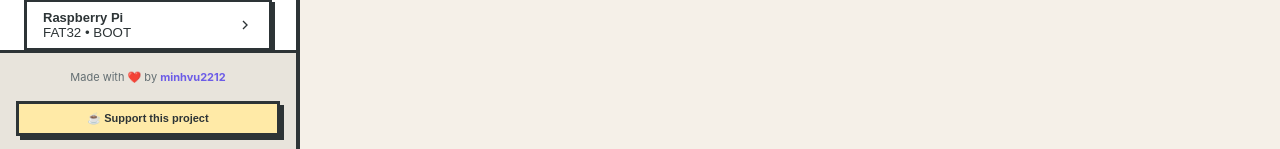
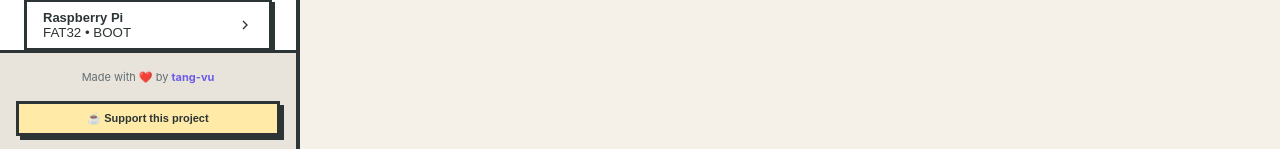
Before and after one commit to minhvu2212/memory-card-toolkit, a React (Vite) app: page / in a window 1280 px wide. Shown: the part 648-797 px from the top of the page. Built offline with nearby package versions, Linux system fonts and the light colour scheme.

Commit message:
chore: update GitHub username from minhvu2212 to tang-vu

```diff
--- a/src/renderer/components/Sidebar.jsx
+++ b/src/renderer/components/Sidebar.jsx
@@ -248,12 +248,12 @@ function Sidebar({
                 <div className="sidebar__author">
                     Made with ❤️ by{' '}
                     <a
-                        href="https://github.com/minhvu2212"
+                        href="https://github.com/tang-vu"
                         target="_blank"
                         rel="noopener noreferrer"
                         className="sidebar__link"
                     >
-                        minhvu2212
+                        tang-vu
                     </a>
                 </div>
                 <button
```
Also changed, not shown: 1 other file (tests, documents, lock files or other folders).
